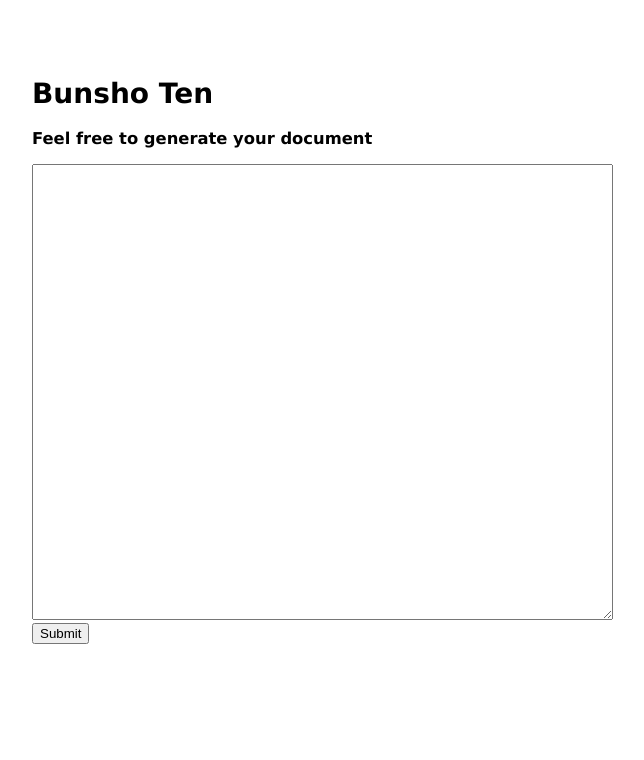
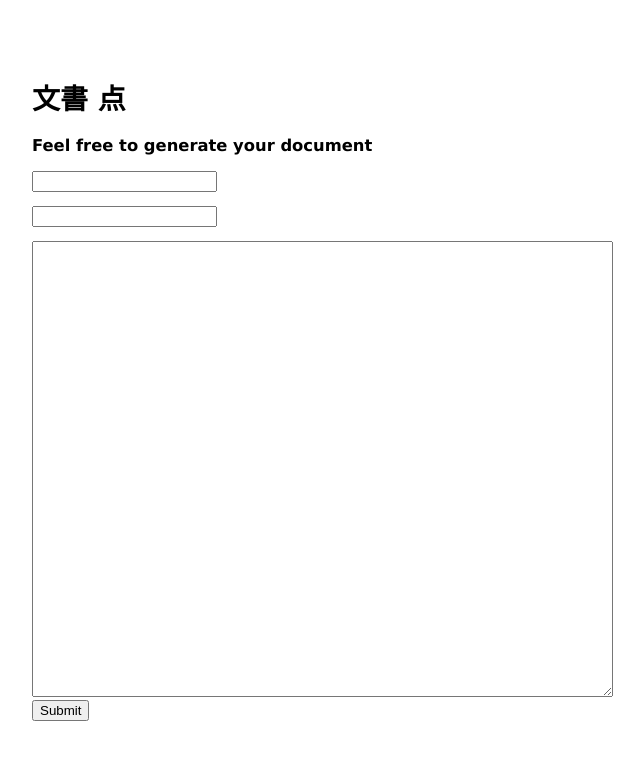
Before and after one commit to zaiste/bunshoten, a website: page views/generate.html in a window 1280 px wide. Shown: the whole page, without its empty margins (26-670 px from the left). Drawn offline with Linux system fonts and the light colour scheme.

Commit message:
specify template name from form

```diff
--- a/views/generate.html
+++ b/views/generate.html
@@ -5,11 +5,13 @@
         <link  rel="stylesheet" href="/stylesheets/style.css">
     </head>
     <body>
-        <h1>Bunsho Ten</h1>
+        <h1>文書 点</h1>
 
         <h3>Feel free to generate your document</h3>
 
-        <form method="post" action="/documents/pl/umowa_o_dzielo">
+        <form method="post" action="/documents">
+            <p><input name="id"/> </p>
+            <p><input name="lang"/></p>
             <textarea name="query" rows="30" cols="70"></textarea>
             <br/>
             <input type="submit" value="Submit" />
```
Also changed, not shown: app.js (+11 -3 lines).
